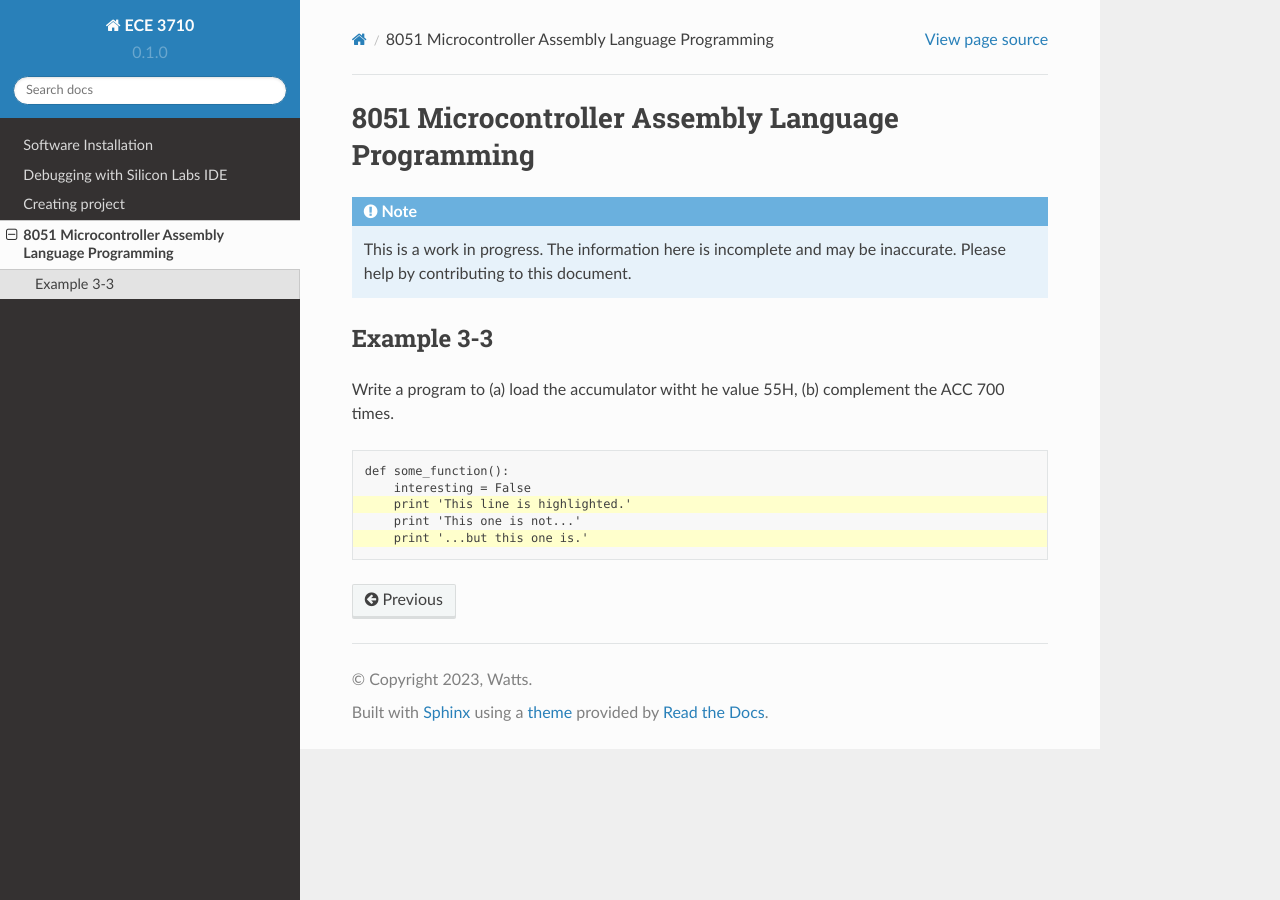
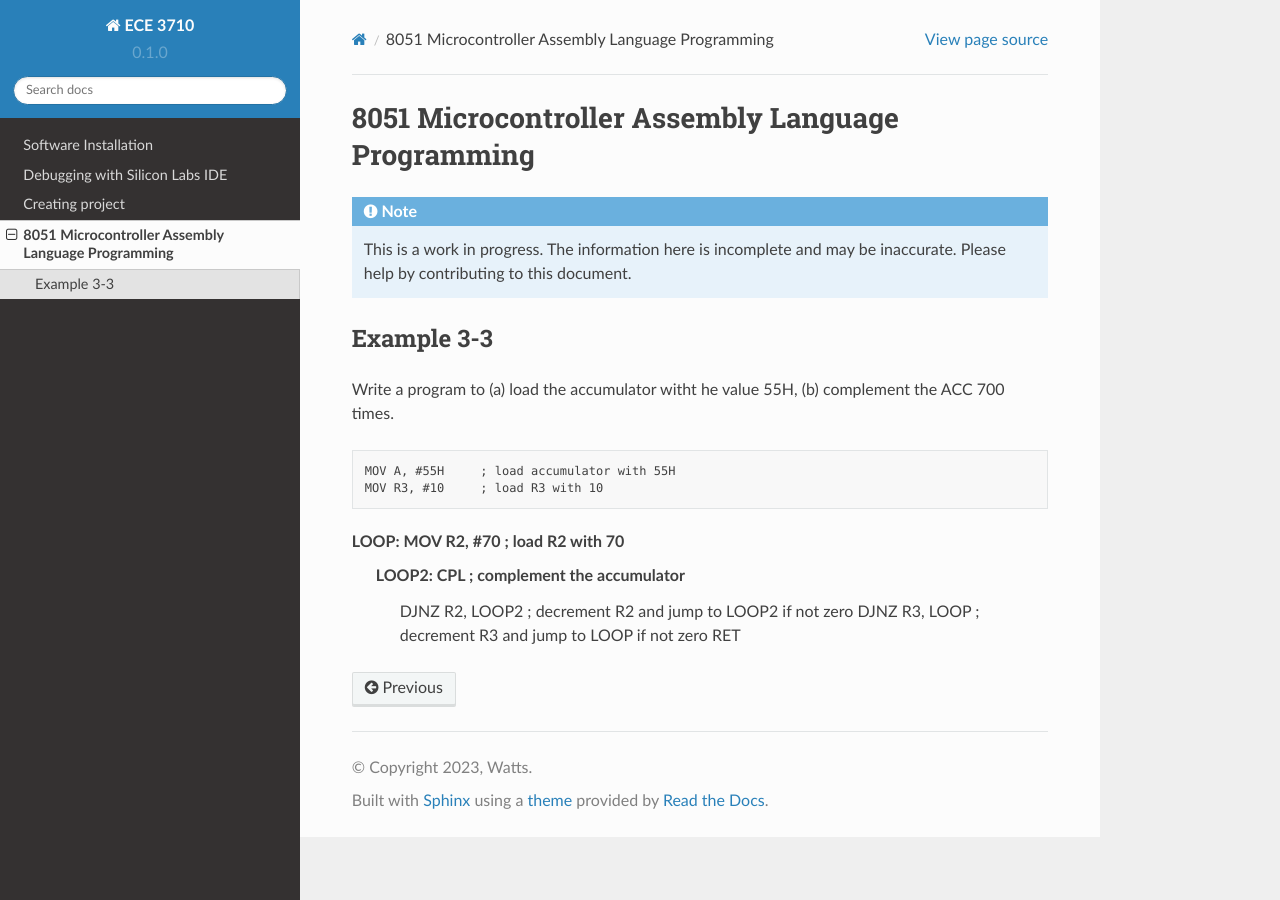
Before and after one commit to wattsjake/ece3710-notes, a Sphinx documentation site: the page built from docs/source/assembly.rst, in a window 1280 px wide. Built offline with Sphinx 7.4.7 and the Read the Docs theme 2.0.0, drawn with Linux system fonts in a browser that asks for light colours.

Commit message:
ADDED CODE TO ASSEMBLY

```diff
--- a/docs/source/assembly.rst
+++ b/docs/source/assembly.rst
@@ -12,10 +12,11 @@ Example 3-3
 Write a program to (a) load the accumulator witht he value 55H, (b) complement the ACC 700 times.
 
 .. code-block:: assembly
-   :emphasize-lines: 3,5
 
-   def some_function():
-       interesting = False
-       print 'This line is highlighted.'
-       print 'This one is not...'
-       print '...but this one is.'
+    MOV A, #55H     ; load accumulator with 55H
+    MOV R3, #10     ; load R3 with 10
+LOOP: MOV R2, #70  ; load R2 with 70
+    LOOP2: CPL     ; complement the accumulator
+           DJNZ R2, LOOP2 ; decrement R2 and jump to LOOP2 if not zero
+           DJNZ R3, LOOP ; decrement R3 and jump to LOOP if not zero
+           RET
```
